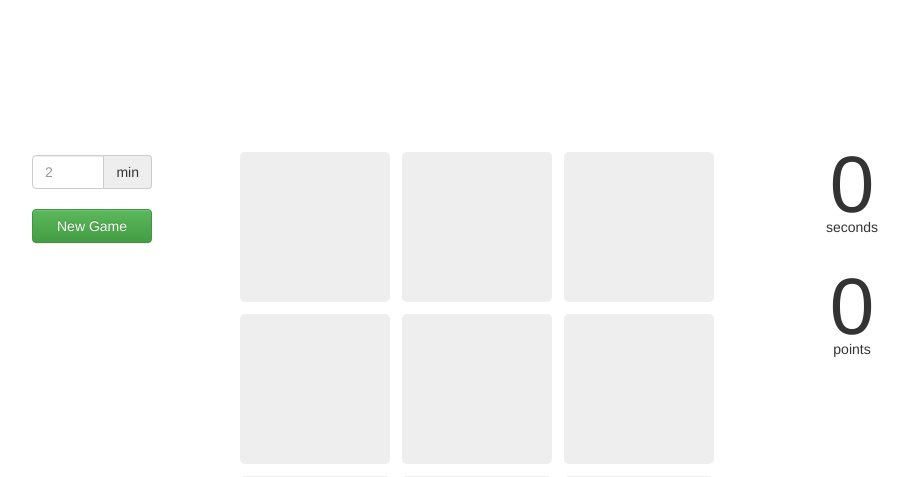
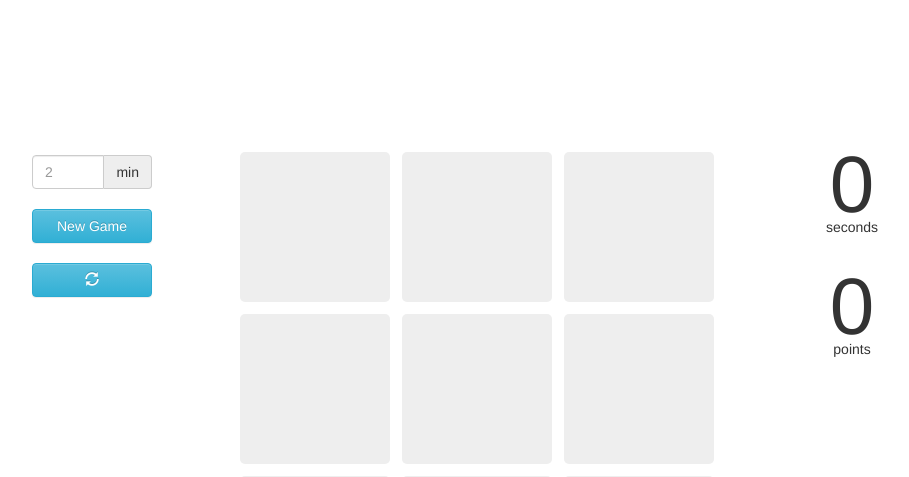
Before and after one commit to balidani/liwords, a Flask app: page / in a window 1280 px wide. Shown: the top 477 px of the page, without its empty margins (163-1072 px from the left). Run offline with Flask 2, Linux system fonts and the light colour scheme; some libraries are stand-ins or nearby versions.

Commit message:
Added a shuffle button

```diff
--- a/static/js/liwords.js
+++ b/static/js/liwords.js
@@ -4,6 +4,9 @@ var visited = [];
 var foundWords = [];
 var score = 0, time = 0;
 var gameOn = false;
+
+// TODO: Eliminate magic value
+var gridSize = 3;
 
 
 /* * * * * * * * * * * * * * * * * * * * * * * * * * * * * * * * * * * * * * *
@@ -202,6 +205,73 @@ var displayPuzzle = function(puzzle) {
 
 }
 
+/*
+ * Shuffle the puzzle
+ */
+var shuffleGrid = function() {
+
+  var originalPuzzle = puzzleObj.puzzle;
+  var grid = Array(gridSize);
+
+  for (var i = 0; i < grid.length; ++i) {
+    grid[i] = originalPuzzle.substr(i * gridSize, gridSize).split("");
+  }
+
+  // Rotate array
+  var rotateGrid = function(grid) {
+
+    var gridCopy = Array(gridSize);
+
+    for (var i = 0; i < gridSize; ++i) {
+
+      gridCopy[i] = Array(gridSize);
+
+      for (var j = 0; j < gridSize; ++j) {
+        gridCopy[i][gridSize - (j+1)] = grid[j][i];
+      }
+    }
+
+    return gridCopy;
+  }
+
+  // Mirror array
+  var mirrorGrid = function(grid, mirrorX, mirrorY) {
+
+    var gridCopy = Array(gridSize);
+
+    for (var i = 0; i < gridSize; ++i) {
+
+      var yCoord = mirrorY ? (gridSize - (i+1)) : i;
+      gridCopy[i] = grid[yCoord].slice();
+
+      if (!mirrorX) continue;
+
+      for (var j = 0; j < gridSize; ++j) {
+        gridCopy[i].reverse();
+      }
+    }
+
+    return gridCopy;
+  }
+
+  // Rotate random number of times (0 - 3)
+  for (var i = 0; i < Math.random() * 4; ++i) {
+    grid = rotateGrid(grid);
+  }
+
+  // Mirror randomly
+  grid = mirrorGrid(grid, Math.random() < 0.5, Math.random() < 0.5);
+
+  // Create puzzle string
+  var newPuzzle = "";
+  for (var i = 0; i < gridSize; ++i) {
+    newPuzzle += grid[i].join("");
+  }
+
+  puzzleObj.puzzle = newPuzzle;
+  displayPuzzle(puzzleObj.puzzle);
+}
+
 
 /* * * * * * * * * * * * * * * * * * * * * * * * * * * * * * * * * * * * * * *
  *                                                                           *
@@ -214,19 +284,14 @@ var displayPuzzle = function(puzzle) {
  */
 var gameStart = function() {
 
-  if (gameOn)
-    return;
-
   var gameLength = 120;
   var gameLengthStr = $("#liw-game-length").val();
 
   if (gameLengthStr != "") {
-    gameLength = 60 * parseInt(gameLengthStr);
+    gameLength = 60 * parseFloat(gameLengthStr);
   }
 
-  console.log(gameLengthStr);
-
-  var url = "/puzzle/" + gameLength;
+  var url = "/puzzle/" + parseInt(gameLength);
 
   // Get puzzle details
   $.get(url, function(data) {
@@ -300,7 +365,18 @@ $(function() {
 
   // Start button handler
   $("#liw-start-button").click(function(e) {
+    if (gameOn)
+      return;
+
     gameStart();
+  });
+
+  // Shuffle button handler
+  $("#liw-shuffle-button").click(function(e) {
+    if (!gameOn)
+      return;
+
+    shuffleGrid();
   });
 
   // This is to disable text selection
--- a/templates/index.html
+++ b/templates/index.html
@@ -28,7 +28,11 @@
                     <span class="input-group-addon">{{ l["min"] }}</span>
                 </div>
                 <br/>
-                <a id="liw-start-button" class="btn btn-success form-control">{{ l["new_game"] }}</a>
+                <a id="liw-start-button" class="btn btn-info form-control">{{ l["new_game"] }}</a>
+                <br/><br/>
+                <a id="liw-shuffle-button" class="btn btn-info form-control">
+                    <span class="glyphicon glyphicon-refresh"></span>
+                </a>
             </div>
             <div class="liw-sidebar-right">
                 <span class="liw-timer-seconds">0</span><br/>
```
